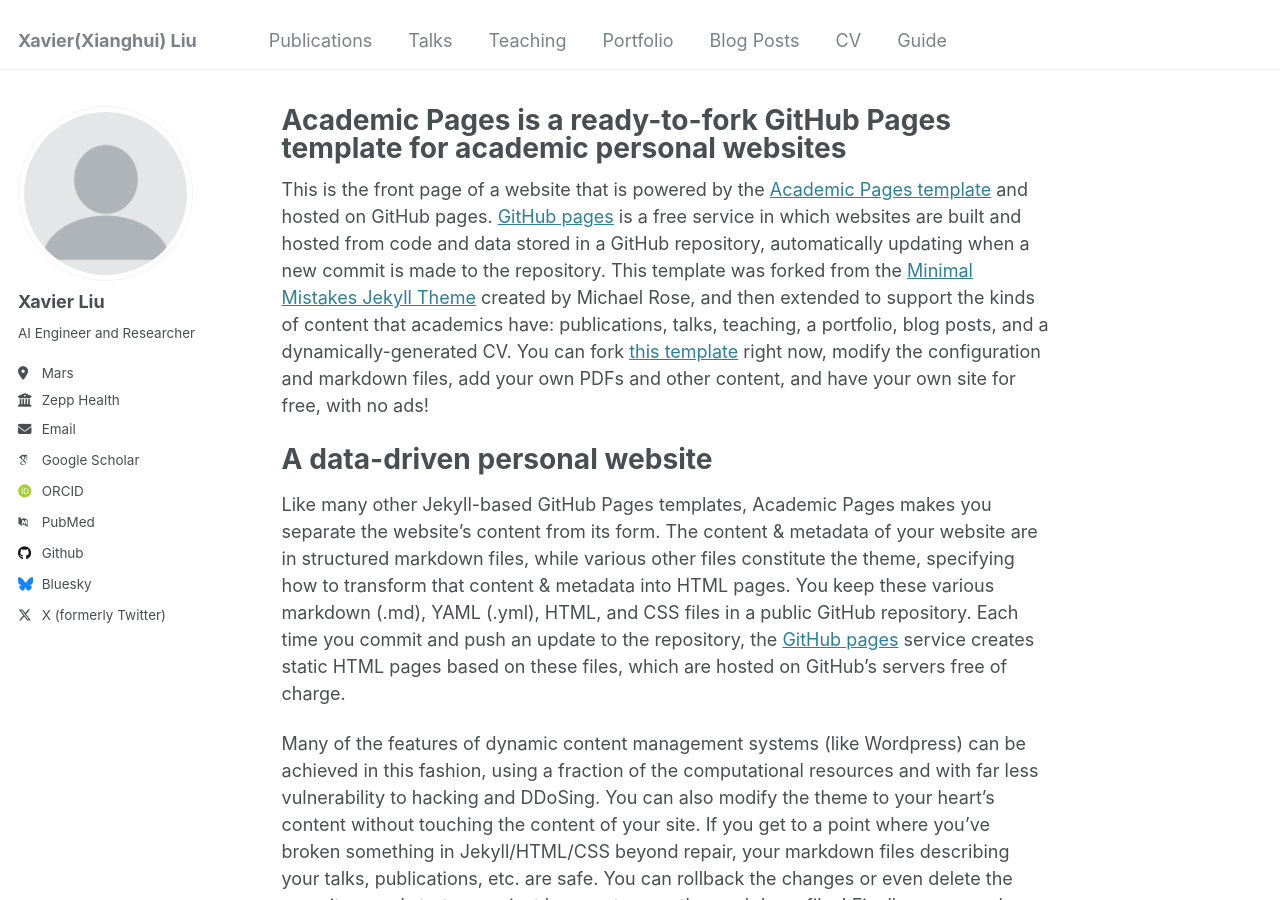
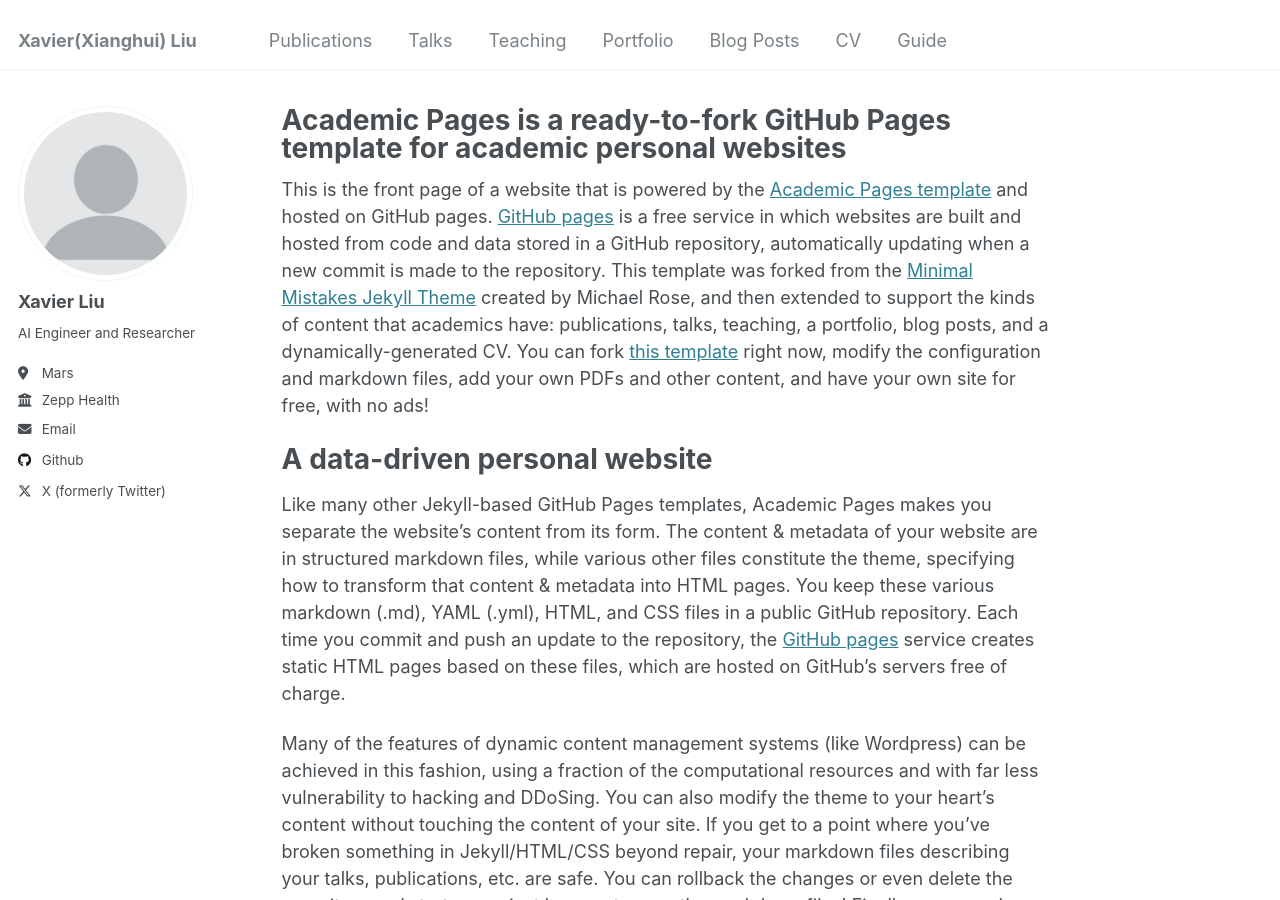
Before and after one commit to largepuma/largepuma.github.io, a Jekyll site: the page built from _pages/about.md, in a window 1280 px wide and 900 px high. Built offline with Jekyll 4.4.1, drawn with Linux system fonts in a browser that asks for light colours; some web fonts are replaced.

Commit message:
Update _config.yml

```diff
--- a/_config.yml
+++ b/_config.yml
@@ -31,48 +31,48 @@
   email            : "xavier-liu@outlook.com"
 
   # Academic websites
-  arxiv            : # URL - Update with the correct link to your profile
-  googlescholar    : "https://scholar.google.com/citations?user=PS_CX0AAAAAJ"
-  impactstory      : # URL
-  orcid            : "http://orcid.org/yourorcidurl"
-  semantic         : # URL
-  pubmed           : "https://www.ncbi.nlm.nih.gov/pubmed/?term=john+snow"
-  researchgate     : # URL
-  scopus           : # URL
+  # arxiv            : # URL - Update with the correct link to your profile
+  # googlescholar    : "https://scholar.google.com/citations?user=PS_CX0AAAAAJ"
+  # impactstory      : # URL
+  # orcid            : "http://orcid.org/yourorcidurl"
+  # semantic         : # URL
+  # pubmed           : "https://www.ncbi.nlm.nih.gov/pubmed/?term=john+snow"
+  # researchgate     : # URL
+  # scopus           : # URL
 
   # Repositories and software development
-  bitbucket        : # Username - Update with your username on the site
-  codepen          : # Username
-  dribbble         : # Username
+  # bitbucket        : # Username - Update with your username on the site
+  # codepen          : # Username
+  # dribbble         : # Username
   github           : "largepuma"
-  kaggle           : # Username
-  stackoverflow    : # User number or user number and name (i.e., use "1" or "1/jeff-atwood")
+  # kaggle           : # Username
+  # stackoverflow    : # User number or user number and name (i.e., use "1" or "1/jeff-atwood")
 
   # Social media
-  bluesky          : "bsky.app" # Replace this with you Bluesky username
-  facebook         : # Username
-  flickr           : # Username
-  foursquare       : # Username
-  goodreads        : # Username
-  google_plus      : # Username
-  keybase          : # Username
-  instagram        : # Username
-  lastfm           : # Username
-  linkedin         : # Username
-  mastodon         : # URL
-  medium           : # URL
-  pinterest        : # Username
-  soundcloud       : # Username
-  steam            : # Username
-  telegram         : # URL
-  tumblr           : # Username
+  # bluesky          : "bsky.app" # Replace this with you Bluesky username
+  # facebook         : # Username
+  # flickr           : # Username
+  # foursquare       : # Username
+  # goodreads        : # Username
+  # google_plus      : # Username
+  # keybase          : # Username
+  # instagram        : # Username
+  # lastfm           : # Username
+  # linkedin         : # Username
+  # mastodon         : # URL
+  # medium           : # URL
+  # pinterest        : # Username
+  # soundcloud       : # Username
+  # steam            : # Username
+  # telegram         : # URL
+  # tumblr           : # Username
   twitter          : "ryuukouki"
-  vine             : # Username
-  weibo            : # Username
-  wikipedia        : # Username
-  xing             : # Username
-  youtube          : # Username
-  zhihu            : # Username
+  # vine             : # Username
+  # weibo            : # Username
+  # wikipedia        : # Username
+  # xing             : # Username
+  # youtube          : # Username
+  # zhihu            : # Username
 
 # Publication Category - The following the list of publication categories and their headings
 publication_category:
```
